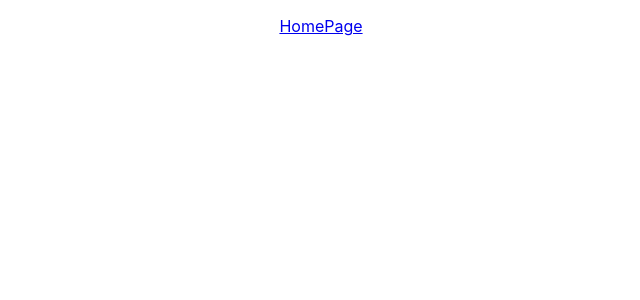
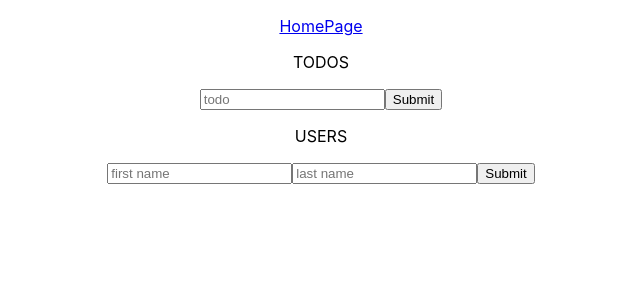
Before and after one commit to sai6855/my-react-template, a React (Create React App) app: page /custom-redux in a window 1280 px wide. Before the commit this address had no page. Shown: the top 300 px of the page, without its empty margins (319-959 px from the left). Built offline with nearby package versions, Linux system fonts and the light colour scheme.

Commit message:
implemented react-redux

```diff
--- a/src/App.tsx
+++ b/src/App.tsx
@@ -2,6 +2,7 @@ import { BrowserRouter, Link, Route, Routes } from "react-router-dom";
 import "./App.css";
 import CacheProvider from "./common-code/Hooks/Cache/CacheProvider";
 import Practise from "./Interview-questions/practise";
+import CustomRedux from "./Pages/CustomRedux";
 //import CachePage from "./Pages/CachePage";
 import DebounceExample from "./Pages/DebounceExample";
 import EventDelegation from "./Pages/EventDelegation";
@@ -30,6 +31,7 @@ function App() {
             />
             <Route path="/event-delegation" element={<EventDelegation />} />
             <Route path="/practise" element={<Practise />} />
+            <Route path="/custom-redux" element={<CustomRedux />} />
           </Routes>
         </BrowserRouter>
       </div>
--- a/src/Interview-questions/implement-redux/custom-react-redux/index.js
+++ b/src/Interview-questions/implement-redux/custom-react-redux/index.js
@@ -0,0 +1,23 @@
+import { createContext, useContext, useState } from "react";
+
+const Context = createContext();
+
+export const Provider = ({ store, children }) => {
+  const [localStore, setLocalStore] = useState(store);
+  store.subscribe(() => {
+    setLocalStore(() => ({ ...store }));
+  });
+  return <Context.Provider value={localStore}>{children}</Context.Provider>;
+};
+
+export const useSelector = () => {
+  const store = useContext(Context);
+
+  return store.getState();
+};
+
+export const useDispatch = () => {
+  const store = useContext(Context);
+
+  return store.dispatch;
+};
--- a/src/Interview-questions/implement-redux/index.js
+++ b/src/Interview-questions/implement-redux/index.js
@@ -1,19 +1,11 @@
 const { createStore, combineReducers } = require("./custom-redux");
-const { reducerFunc, reducerFunc2 } = require("./reducers");
+const { todosReducer, usersReducer } = require("./reducers");
 
 const reducers = combineReducers({
-  reducerFunc,
-  reducerFunc2,
+  todos: todosReducer,
+  users: usersReducer,
 });
 
 const store = createStore(reducers);
 
-store.subscribe(() => {
-  console.log("store changed", store.getState());
-});
-store.dispatch({ type: "ADD_DATA", payload: { id: 1, title: "Hello Hello" } });
-
-store.dispatch({
-  type: "ADD_DATA_2",
-  payload: { id: 2, title: "Hello Hello " },
-});
+module.exports = store;
--- a/src/Interview-questions/implement-redux/reducers/index.js
+++ b/src/Interview-questions/implement-redux/reducers/index.js
@@ -1,17 +1,23 @@
-const initialState = {
-  data: [{ id: 1, title: "Hello" }],
+const todosState = {
+  todos: [],
 };
 
-const initialState2 = {
-  data2: [{ id: 2, title: "Hello" }],
+const usersState = {
+  users: [],
 };
 
-const reducerFunc = (state = initialState, action) => {
+const todosReducer = (state = todosState, action) => {
   switch (action.type) {
-    case "ADD_DATA":
+    case "ADD_TODO":
       return {
         ...state,
-        data: [...state.data, action.payload],
+        todos: [...state.todos, action.payload],
+      };
+
+    case "DELETE_TODO":
+      return {
+        ...state,
+        todos: state.todos.filter((todo) => todo.id !== action.payload),
       };
 
     default:
@@ -19,12 +25,18 @@ const reducerFunc = (state = initialState, action) => {
   }
 };
 
-const reducerFunc2 = (state = initialState2, action) => {
+const usersReducer = (state = usersState, action) => {
   switch (action.type) {
-    case "ADD_DATA_2":
+    case "ADD_USER":
       return {
         ...state,
-        data2: [...state.data2, action.payload],
+        users: [...state.users, action.payload],
+      };
+
+    case "DELETE_USER":
+      return {
+        ...state,
+        users: state.users.filter((todo) => todo.id !== action.payload),
       };
 
     default:
@@ -33,7 +45,6 @@ const reducerFunc2 = (state = initialState2, action) => {
 };
 
 module.exports = {
-  reducerFunc,
-  initialState,
-  reducerFunc2,
+  todosReducer,
+  usersReducer,
 };
--- /dev/null
+++ b/src/Pages/CustomRedux.js
@@ -0,0 +1,103 @@
+import React, { useRef } from "react";
+import {
+  useDispatch,
+  useSelector,
+} from "../Interview-questions/implement-redux/custom-react-redux";
+
+const CustomRedux = () => {
+  const state = useSelector();
+  const formRef = useRef();
+  const userformRef = useRef();
+
+  const id = state.todos.todos.length;
+  const userid = state.users.users.length;
+
+  const dispatch = useDispatch();
+
+  const firstNameRef = useRef();
+
+  return (
+    <>
+      <div>
+        <p>TODOS</p>
+        <form
+          ref={formRef}
+          onSubmit={(e) => {
+            e.preventDefault();
+            const formData = new FormData(formRef.current);
+            dispatch({
+              type: "ADD_TODO",
+              payload: Object.fromEntries(formData),
+            });
+            formRef.current.reset();
+          }}
+        >
+          <input type="text" name="todo" placeholder="todo" />
+          <input type="hidden" name="id" value={"todo" + id} />
+          <button type="submit">Submit</button>
+        </form>
+
+        <div>
+          {state.todos.todos.map((todo) => (
+            <div key={todo.id} style={{ margin: "1rem" }}>
+              {todo.todo}
+              <button
+                style={{ marginLeft: "1rem" }}
+                onClick={() =>
+                  dispatch({ type: "DELETE_TODO", payload: todo.id })
+                }
+              >
+                X
+              </button>
+            </div>
+          ))}
+        </div>
+      </div>
+      <div>
+        <p>USERS</p>
+        <form
+          ref={userformRef}
+          onSubmit={(e) => {
+            e.preventDefault();
+            const formData = new FormData(userformRef.current);
+            dispatch({
+              type: "ADD_USER",
+              payload: Object.fromEntries(formData),
+            });
+            userformRef.current.reset();
+            firstNameRef.current.focus();
+          }}
+        >
+          <input
+            type="text"
+            ref={firstNameRef}
+            name="firstName"
+            placeholder="first name"
+          />
+          <input type="text" name="lastName" placeholder="last name" />
+          <input type="hidden" name="id" value={"user" + userid} />
+          <button type="submit">Submit</button>
+        </form>
+
+        <div>
+          {state.users.users.map((user) => (
+            <div key={user.id} style={{ margin: "1rem" }}>
+              {user.firstName}
+              {user.lastName}
+              <button
+                style={{ marginLeft: "1rem" }}
+                onClick={() =>
+                  dispatch({ type: "DELETE_USER", payload: user.id })
+                }
+              >
+                X
+              </button>
+            </div>
+          ))}
+        </div>
+      </div>
+    </>
+  );
+};
+
+export default CustomRedux;
--- a/src/Pages/HomePage.tsx
+++ b/src/Pages/HomePage.tsx
@@ -22,6 +22,7 @@ const HomePage = () => {
         </div>
         <Link to="/event-delegation">event-delegation/ event-bubling</Link>
         <Link to="/practise">practise</Link>
+        <Link to="/custom-redux">Custom-Redux</Link>
       </AddPropstochild>
     </div>
   );
--- a/src/index.tsx
+++ b/src/index.tsx
@@ -1,14 +1,18 @@
-import React from 'react';
-import ReactDOM from 'react-dom';
-import './index.css';
-import App from './App';
-import reportWebVitals from './reportWebVitals';
+import React from "react";
+import ReactDOM from "react-dom";
+import "./index.css";
+import App from "./App";
+import reportWebVitals from "./reportWebVitals";
+import { Provider } from "../src/Interview-questions/implement-redux/custom-react-redux";
+import store from "./Interview-questions/implement-redux";
 
 ReactDOM.render(
   <React.StrictMode>
-    <App />
+    <Provider store={store}>
+      <App />
+    </Provider>
   </React.StrictMode>,
-  document.getElementById('root')
+  document.getElementById("root")
 );
 
 // If you want to start measuring performance in your app, pass a function
```
